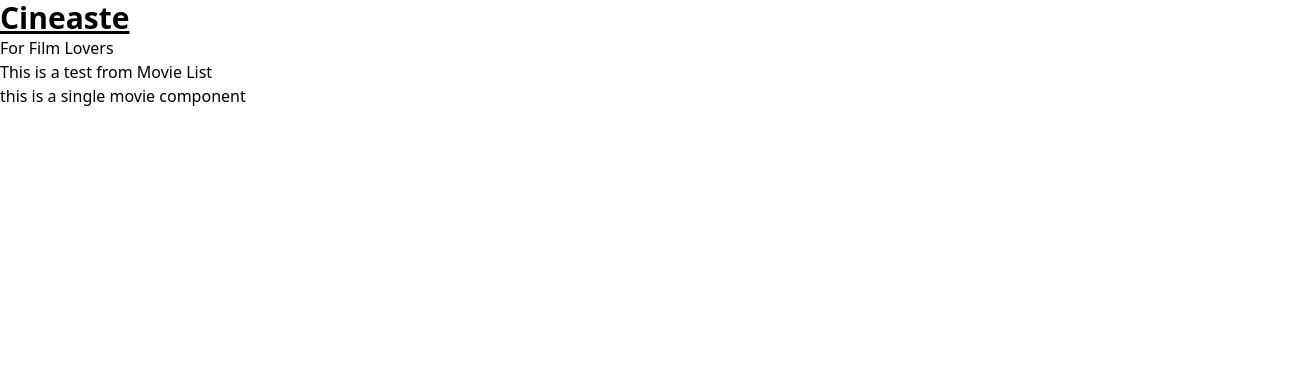
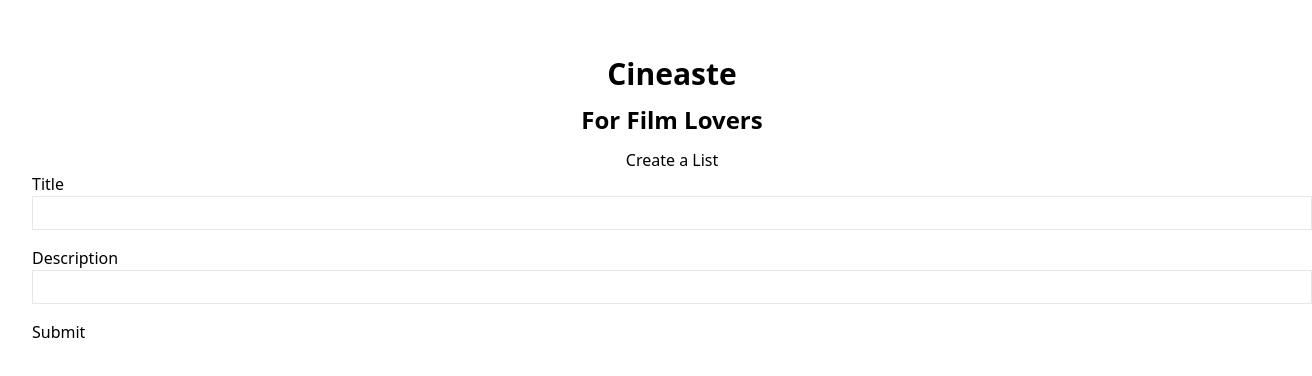
Before and after one commit to papadavis47/cineaste, a React (Create React App) app: page /test in a window 1280 px wide. Shown: the top 376 px of the page, 1312 px wide, since content can reach past the window. Built offline with nearby package versions, Linux system fonts and the light colour scheme.

Commit message:
Begin work on ListForm component

```diff
--- a/src/App.js
+++ b/src/App.js
@@ -1,11 +1,14 @@
 import MovieList from "./components/MovieList";
+import ListForm from "./components/ListForm";
 
 function App() {
   return (
-    <div className='container'>
-      <h1 className='text-3xl font-bold underline'>Cineaste</h1>
-      <h2>For Film Lovers</h2>
-      <MovieList />
+    <div className='container flex flex-col mx-8'>
+      <section className='py-3 mt-8 text-center title'>
+        <h1 className='py-3 text-3xl font-bold'>Cineaste</h1>
+        <h2 className='text-2xl font-bold'>For Film Lovers</h2>
+      </section>
+      <ListForm />
     </div>
   );
 }
--- /dev/null
+++ b/src/components/ListForm/ListForm.js
@@ -0,0 +1,32 @@
+import { useState, useEffect } from "react";
+
+const ListForm = () => {
+  return (
+    <>
+      <h3 className='text-center'>Create a List</h3>
+      <form>
+        <div className='flex flex-col mb-4'>
+          <label htmlFor='title'>Title</label>
+          <input
+            type='text'
+            id='title'
+            name='title'
+            className='px-1 py-1 border text-grey-darkest"'
+          />
+        </div>
+        <div className='flex flex-col mb-4'>
+          <label htmlFor='description'>Description</label>
+          <input
+            type='text'
+            name='description'
+            id='description'
+            className='px-1 py-1 border text-grey-darkest"'
+          />
+        </div>
+        <button type='submit'>Submit</button>
+      </form>
+    </>
+  );
+};
+
+export default ListForm;
--- /dev/null
+++ b/src/components/ListForm/index.js
@@ -0,0 +1 @@
+export { default } from "./ListForm";
--- a/src/components/MovieList/MovieList.js
+++ b/src/components/MovieList/MovieList.js
@@ -5,7 +5,6 @@ const MovieList = () => {
   return (
     <div>
       <h1>This is a test from Movie List</h1>
-      <Movie />
     </div>
   );
 };
```
